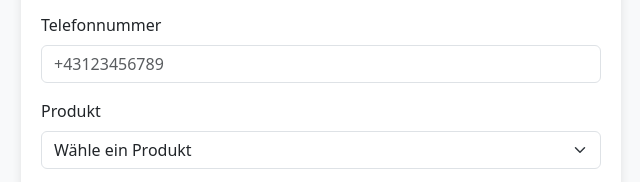
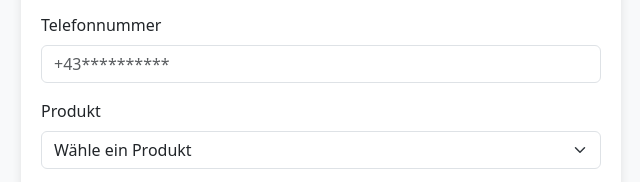
Before and after one commit to milosdimi/pecenje, a plain HTML site: page index.html in a window 1280 px wide. Shown: the part 175-357 px from the top of the page, 319-959 px from the left. Drawn offline with nearby package versions, Linux system fonts and the light colour scheme.

Commit message:
tel placeholder edit

```diff
--- a/index.html
+++ b/index.html
@@ -23,7 +23,7 @@
             <!-- Telefon -->
             <div class="mb-3">
                 <label for="telefon" class="form-label">Telefonnummer</label>
-                <input type="tel" class="form-control" id="telefon" name="telefon" placeholder="+43123456789" required>
+                <input type="tel" class="form-control" id="telefon" name="telefon" placeholder="+43**********" required>
             </div>
 
             <!-- Produkt Dropdown -->
```
